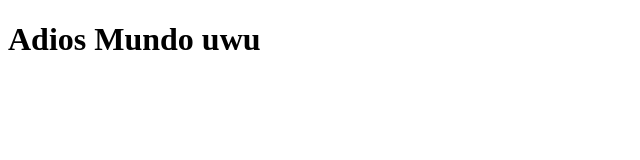
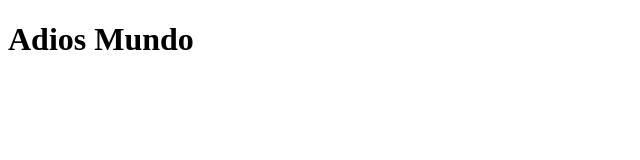
Before and after one commit to aaronBarrales/Ejemplo, a plain HTML site: page index.html in a window 1280 px wide. Shown: the whole page, without its empty margins (0-640 px from the left). Drawn offline with Linux system fonts and the light colour scheme.

Commit message:
Segundo commit

```diff
--- a/index.html
+++ b/index.html
@@ -5,6 +5,6 @@
 </head>
 <body>
 	<!-- ANTES ERA HOLA MUNDO -->
-	<h1>Adios Mundo uwu</h1>
+	<h1>Adios Mundo</h1>
 </body>
 </html>
```
